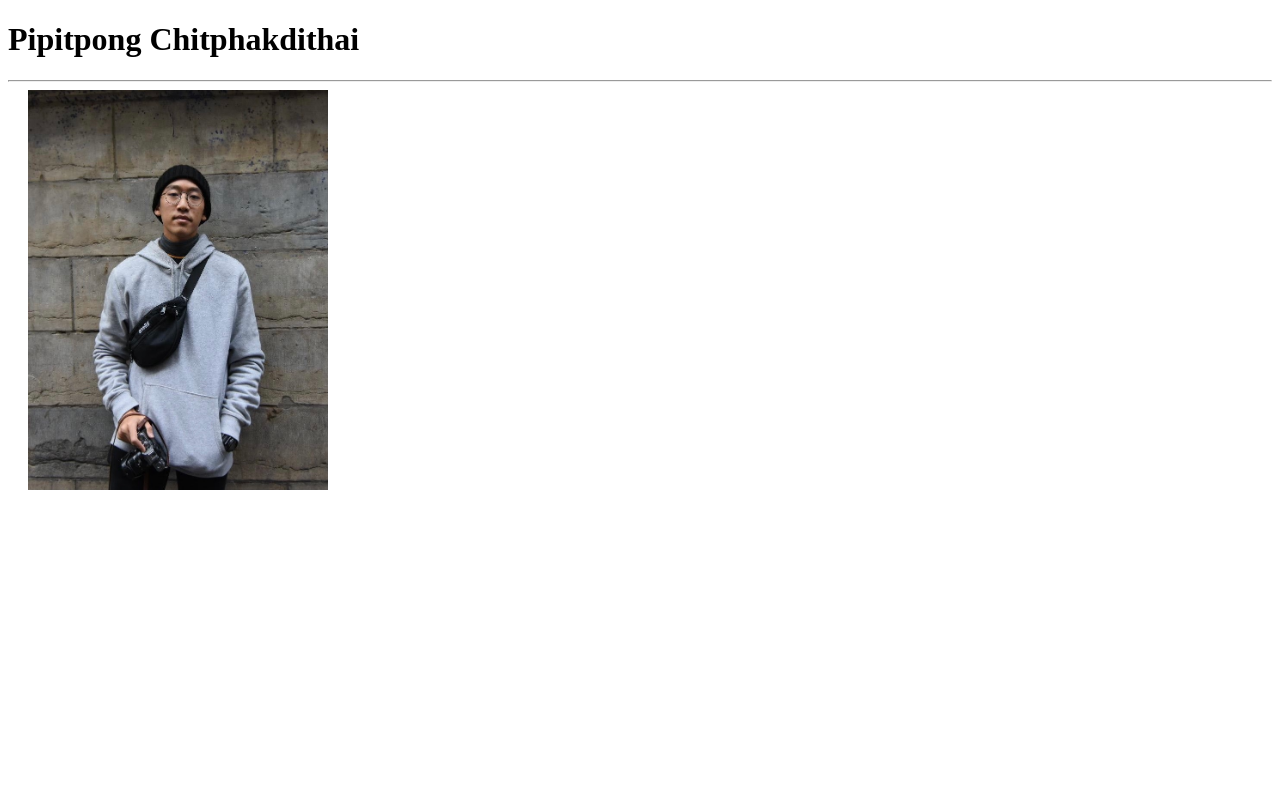
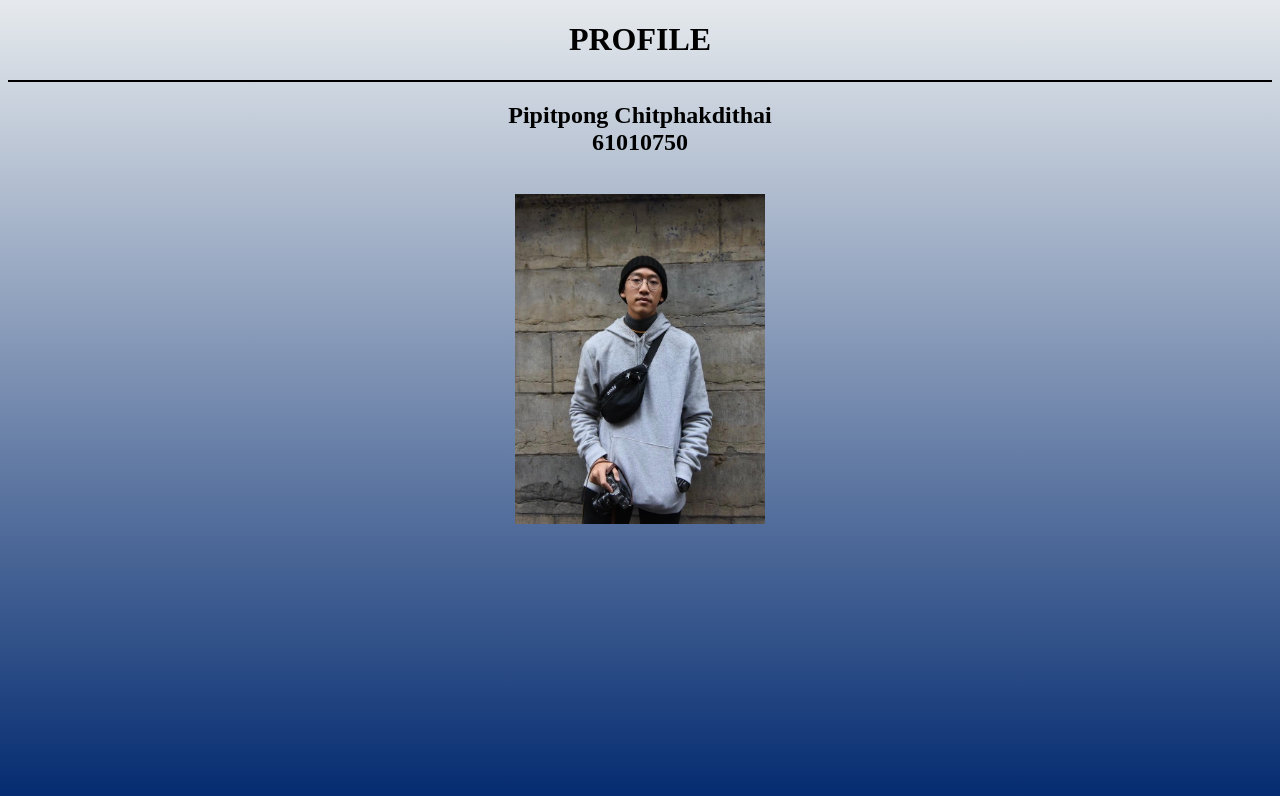
Before and after one commit to Pipitpong/pipitpong.github.io, a plain HTML site: page index.html in a window 1280 px wide. Drawn offline with Linux system fonts and the light colour scheme.

Commit message:
commit finish

```diff
--- a/index.html
+++ b/index.html
@@ -1,10 +1,35 @@
+
+
 <!DOCTYPE html>
 <html>
-    <head>
-        <h1>Pipitpong Chitphakdithai</h1>
-    </head>
-    <hr>
-    <body>
-        <img src="picture2.jpg" width="300" height="400" hspace ="20">
-    </body>
+<head>
+    <title>Profile_Lab1</title>
+    <style>
+        body{
+            /* background: linear-gradient(#232526, #414345); */
+            /* background: linear-gradient(#7474BF, #348AC7); */
+            /* background: linear-gradient(#E6DADA, #274046); */
+            background: linear-gradient(#e6eaed, #042B70);
+            /* background: #0F4C81; */
+        }
+        html{
+            min-height: 100%;
+        }
+    </style>
+</head>
+<body>
+    <center>
+        <h1 text-align ="center">PROFILE</h1>
+        <hr color="black">
+        <h2>
+            Pipitpong Chitphakdithai <br>61010750
+        </h2>
+
+
+        <br>
+            <img src = "picture2.jpg" width="250" height="330">
+    </center>
+
+    <!-- <a href="http://www.google.com">Click here</a> -->
+</body>
 </html>
```
